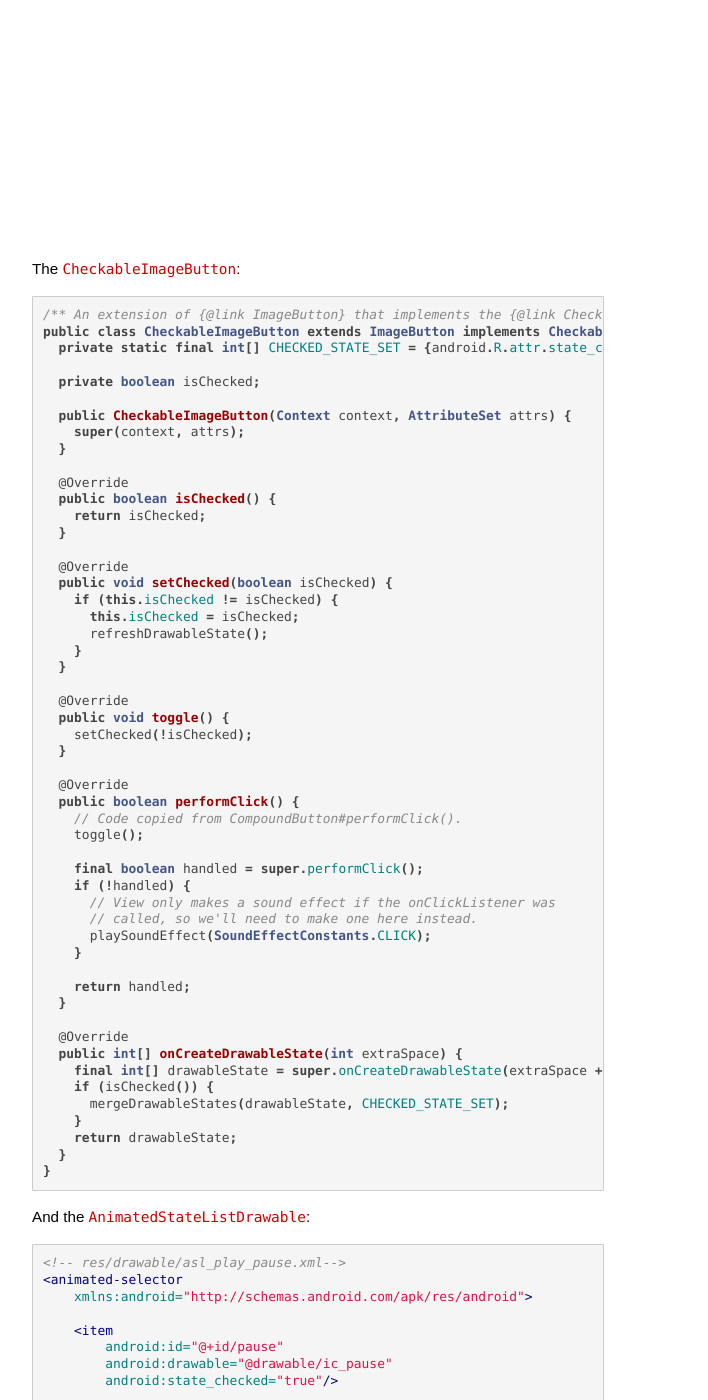
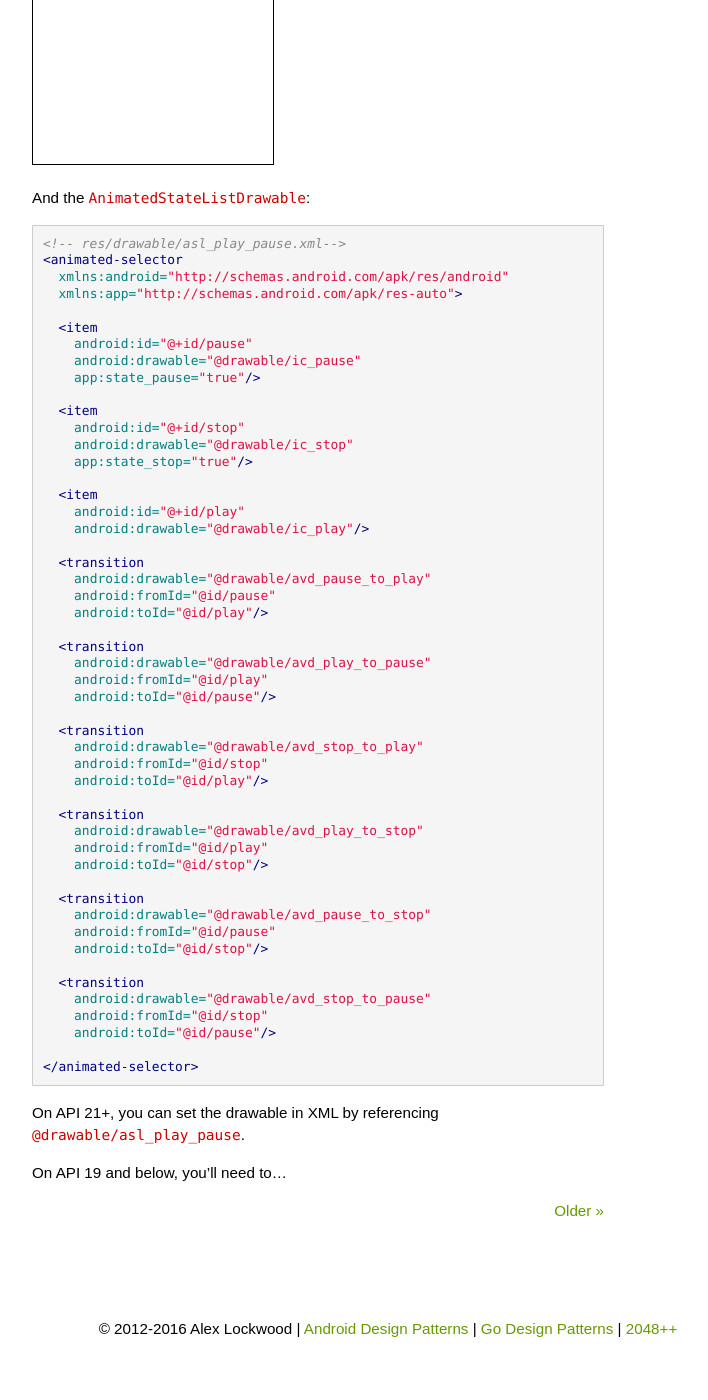
Before and after one commit to alexjlockwood/AndroidDesignPatterns, a Jekyll site: the page built from _posts/2016-10-22-play-pause-icon.md, in a window 1280 px wide and 1400 px high, scrolled down 3085 px. Shown: the whole window, without its empty margins (252-960 px from the left). Built offline with Jekyll 4.4.1, drawn with Linux system fonts in a browser that asks for light colours; some web fonts are replaced; a script that is not in the unit is left out; comment, search, counter and statistics services are not loaded; after the commit the page ends 4461 px from its top, so only the background shows below that; some of the changed text lies outside the part shown.

Commit message:
update blog post

````diff
--- a/_posts/2016-10-22-play-pause-icon.md
+++ b/_posts/2016-10-22-play-pause-icon.md
@@ -65,6 +65,7 @@ Create the `VectorDrawable`s in three separate XML files:
       android:pathData="@string/path_{play,pause,stop}_right"/>
 
   </group>
+
 </vector>
 ```
 
@@ -73,60 +74,60 @@ Now we need to create the `AnimatedVectorDrawable`s that describe how to animate
 ```xml
 <!-- res/drawable/avd_play_to_pause.xml-->
 <animated-vector
-    xmlns:android="http://schemas.android.com/apk/res/android"
-    xmlns:aapt="http://schemas.android.com/aapt"
-    android:drawable="@drawable/ic_play">
+  xmlns:android="http://schemas.android.com/apk/res/android"
+  xmlns:aapt="http://schemas.android.com/aapt"
+  android:drawable="@drawable/ic_play">
 
-    <target android:name="iconGroup">
-        <aapt:attr name="android:animation">
-            <set>
-                <objectAnimator
-                    android:duration="@android:integer/config_shortAnimTime"
-                    android:interpolator="@android:interpolator/decelerate_quad"
-                    android:propertyName="rotation"
-                    android:valueFrom="90"
-                    android:valueTo="180"/>
-                <objectAnimator
-                    android:duration="@android:integer/config_shortAnimTime"
-                    android:interpolator="@android:interpolator/decelerate_quad"
-                    android:propertyName="translateX"
-                    android:valueFrom="0.75"
-                    android:valueTo="0"/>
-            </set>
-        </aapt:attr>
-    </target>
+  <target android:name="iconGroup">
+    <aapt:attr name="android:animation">
+      <set>
+        <objectAnimator
+          android:duration="@android:integer/config_shortAnimTime"
+          android:interpolator="@android:interpolator/decelerate_quad"
+          android:propertyName="rotation"
+          android:valueFrom="90"
+          android:valueTo="180"/>
+        <objectAnimator
+          android:duration="@integer/animation_duration"
+          android:interpolator="@android:interpolator/decelerate_quad"
+          android:propertyName="translateX"
+          android:valueFrom="0.75"
+          android:valueTo="0"/>
+      </set>
+    </aapt:attr>
+  </target>
 
 
-    <target android:name="leftPath">
-        <aapt:attr name="android:animation">
-            <objectAnimator
-                android:duration="@android:integer/config_shortAnimTime"
-                android:interpolator="@android:interpolator/decelerate_quad"
-                android:propertyName="pathData"
-                android:valueFrom="@string/path_play_left"
-                android:valueTo="@string/path_pause_left"
-                android:valueType="pathType"/>
-        </aapt:attr>
-    </target>
+  <target android:name="leftPath">
+    <aapt:attr name="android:animation">
+      <objectAnimator
+        android:duration="@android:integer/config_shortAnimTime"
+        android:interpolator="@android:interpolator/decelerate_quad"
+        android:propertyName="pathData"
+        android:valueFrom="@string/path_play_left"
+        android:valueTo="@string/path_pause_left"
+        android:valueType="pathType"/>
+    </aapt:attr>
+  </target>
 
-    <target android:name="rightPath">
-        <aapt:attr name="android:animation">
-            <objectAnimator
-                android:duration="@android:integer/config_shortAnimTime"
-                android:interpolator="@android:interpolator/decelerate_quad"
-                android:propertyName="pathData"
-                android:valueFrom="@string/path_play_right"
-                android:valueTo="@string/path_pause_right"
-                android:valueType="pathType"/>
-        </aapt:attr>
-    </target>
+  <target android:name="rightPath">
+    <aapt:attr name="android:animation">
+      <objectAnimator
+        android:duration="@android:integer/config_shortAnimTime"
+        android:interpolator="@android:interpolator/decelerate_quad"
+        android:propertyName="pathData"
+        android:valueFrom="@string/path_play_right"
+        android:valueTo="@string/path_pause_right"
+        android:valueType="pathType"/>
+    </aapt:attr>
+  </target>
 
 </animated-vector>
 ```
 
 The animated icon w/o rotation or translation:
 
-<svg xmlns:xlink="http://www.w3.org/1999/xlink" width="50%" height="50%" viewBox="0 0 18 18">
+<svg xmlns:xlink="http://www.w3.org/1999/xlink" viewBox="0 0 18 18" style="border-width: 1px; border-style: solid; display: inline; max-width:240px;">
 
   <path id="icon_without_rotation" fill="#000" fill-opacity=".54"/>
 
@@ -152,7 +153,7 @@ The animated icon w/o rotation or translation:
 
 The final result:
 
-<svg xmlns:xlink="http://www.w3.org/1999/xlink" width="50%" height="50%" viewBox="0 0 18 18">
+<svg xmlns:xlink="http://www.w3.org/1999/xlink" viewBox="0 0 18 18" style="border-width: 1px; border-style: solid; display: inline; max-width:240px;">
 
   <path id="icon_with_rotation" fill="#000" fill-opacity=".54"/>
 
@@ -205,107 +206,61 @@ The final result:
 
 </svg>
 
-The `CheckableImageButton`:
-
-```java
-/** An extension of {@link ImageButton} that implements the {@link Checkable} interface. */
-public class CheckableImageButton extends ImageButton implements Checkable {
-  private static final int[] CHECKED_STATE_SET = {android.R.attr.state_checked};
-
-  private boolean isChecked;
-
-  public CheckableImageButton(Context context, AttributeSet attrs) {
-    super(context, attrs);
-  }
-
-  @Override
-  public boolean isChecked() {
-    return isChecked;
-  }
-
-  @Override
-  public void setChecked(boolean isChecked) {
-    if (this.isChecked != isChecked) {
-      this.isChecked = isChecked;
-      refreshDrawableState();
-    }
-  }
-
-  @Override
-  public void toggle() {
-    setChecked(!isChecked);
-  }
-
-  @Override
-  public boolean performClick() {
-    // Code copied from CompoundButton#performClick().
-    toggle();
-
-    final boolean handled = super.performClick();
-    if (!handled) {
-      // View only makes a sound effect if the onClickListener was
-      // called, so we'll need to make one here instead.
-      playSoundEffect(SoundEffectConstants.CLICK);
-    }
-
-    return handled;
-  }
-
-  @Override
-  public int[] onCreateDrawableState(int extraSpace) {
-    final int[] drawableState = super.onCreateDrawableState(extraSpace + 1);
-    if (isChecked()) {
-      mergeDrawableStates(drawableState, CHECKED_STATE_SET);
-    }
-    return drawableState;
-  }
-}
-```
-
 And the `AnimatedStateListDrawable`:
 
 ```xml
 <!-- res/drawable/asl_play_pause.xml-->
 <animated-selector
-    xmlns:android="http://schemas.android.com/apk/res/android">
+  xmlns:android="http://schemas.android.com/apk/res/android"
+  xmlns:app="http://schemas.android.com/apk/res-auto">
 
-    <item
-        android:id="@+id/pause"
-        android:drawable="@drawable/ic_pause"
-        android:state_checked="true"/>
+  <item
+    android:id="@+id/pause"
+    android:drawable="@drawable/ic_pause"
+    app:state_pause="true"/>
 
-    <item
-        android:id="@+id/play"
-        android:drawable="@drawable/ic_play"/>
+  <item
+    android:id="@+id/stop"
+    android:drawable="@drawable/ic_stop"
+    app:state_stop="true"/>
 
-    <transition
-        android:drawable="@drawable/avd_pause_to_play"
-        android:fromId="@id/pause"
-        android:toId="@id/play"/>
+  <item
+    android:id="@+id/play"
+    android:drawable="@drawable/ic_play"/>
 
-    <transition
-        android:drawable="@drawable/avd_play_to_pause"
-        android:fromId="@id/play"
-        android:toId="@id/pause"/>
+  <transition
+    android:drawable="@drawable/avd_pause_to_play"
+    android:fromId="@id/pause"
+    android:toId="@id/play"/>
+
+  <transition
+    android:drawable="@drawable/avd_play_to_pause"
+    android:fromId="@id/play"
+    android:toId="@id/pause"/>
+
+  <transition
+    android:drawable="@drawable/avd_stop_to_play"
+    android:fromId="@id/stop"
+    android:toId="@id/play"/>
+
+  <transition
+    android:drawable="@drawable/avd_play_to_stop"
+    android:fromId="@id/play"
+    android:toId="@id/stop"/>
+
+  <transition
+    android:drawable="@drawable/avd_pause_to_stop"
+    android:fromId="@id/pause"
+    android:toId="@id/stop"/>
+
+  <transition
+    android:drawable="@drawable/avd_stop_to_pause"
+    android:fromId="@id/stop"
+    android:toId="@id/pause"/>
 
 </animated-selector>
 ```
 
 On API 21+, you can set the drawable in XML by referencing `@drawable/asl_play_pause`.
 
-On API 19 and below, you'll need to manually set and start the animated vector drawables
-in your activity yourself:
-
-```java
-final CheckableImageButton icon = (CheckableImageButton) findViewById(R.id.icon);
-final AnimatedVectorDrawableCompat pauseToPlay =
-    AnimatedVectorDrawableCompat.create(this, R.drawable.avd_pause_to_play);
-final AnimatedVectorDrawableCompat playToPause =
-    AnimatedVectorDrawableCompat.create(this, R.drawable.avd_play_to_pause);
-icon.setImageDrawable(playToPause);
-icon.setOnClickListener(view -> {
-    final AnimatedVectorDrawableCompat avd = icon.isChecked() ? pauseToPlay : playToPause;
-    icon.setImageDrawable(avd);
-    avd.start();
-});
-```
+On API 19 and below, you'll need to...
````
Also changed, not shown: other parts of _posts/2016-10-22-play-pause-icon.md (+6 -6 lines).
